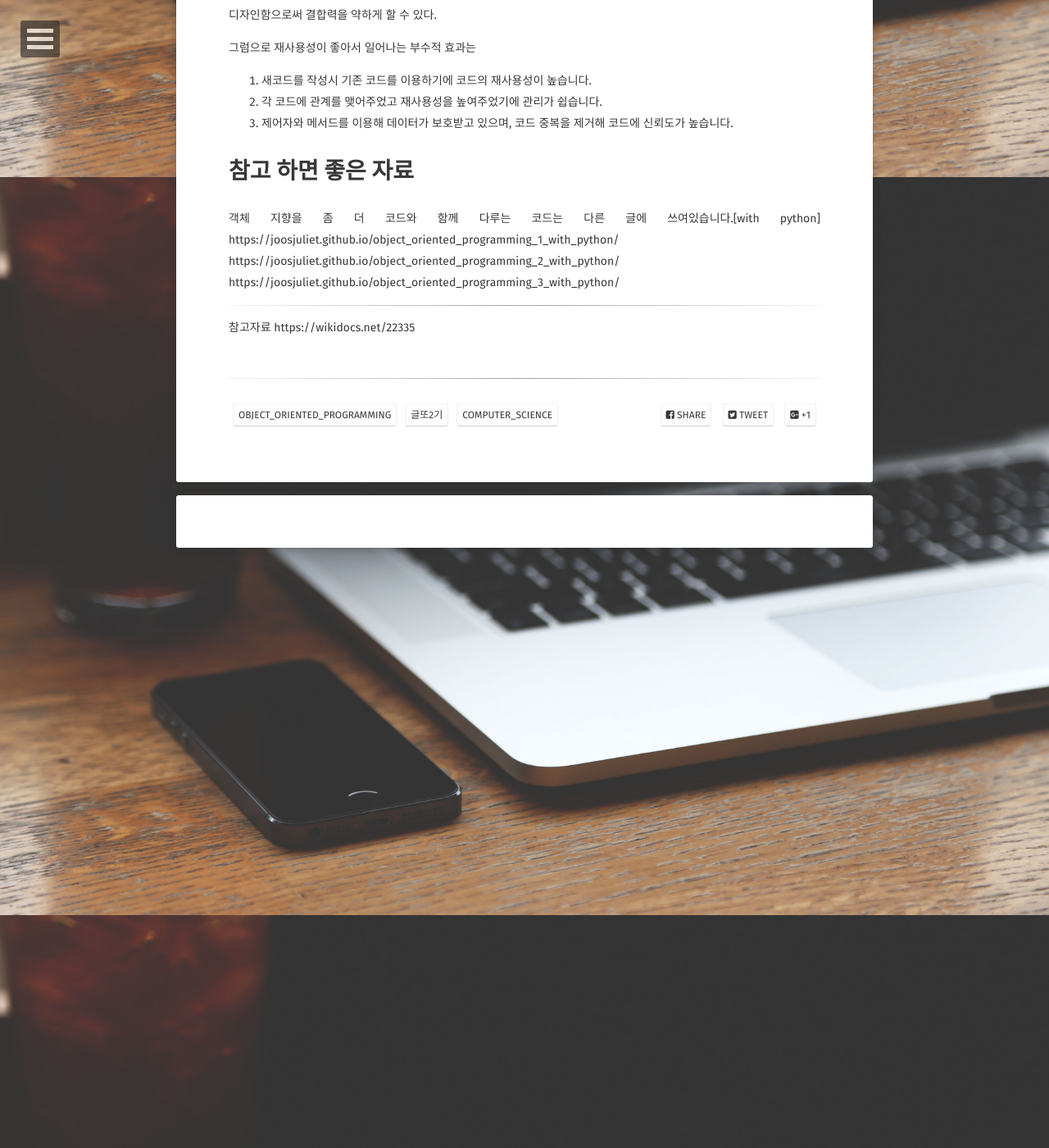
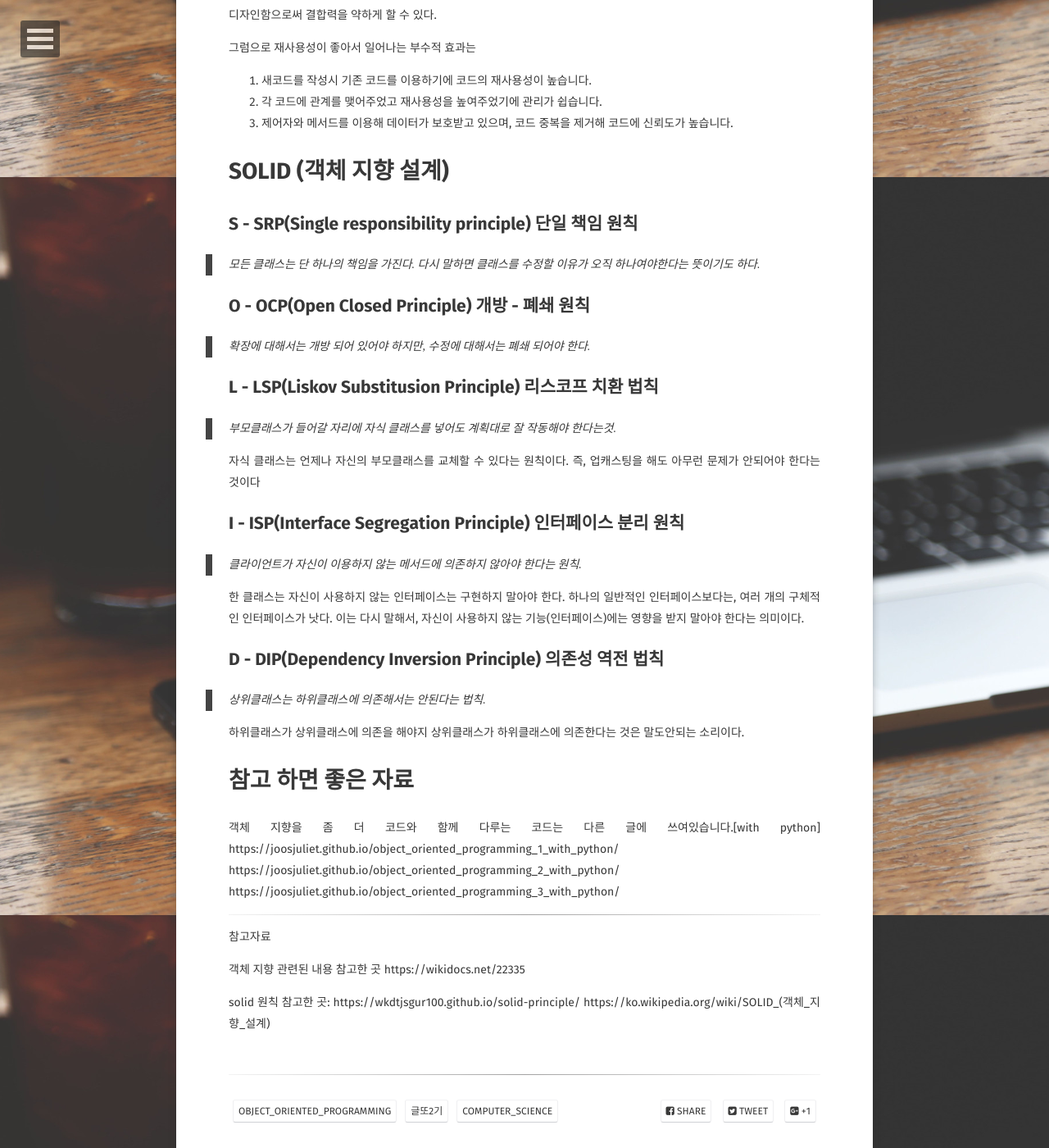
Before and after one commit to JoosJuliet/joosjuliet.github.io, a Jekyll site: the page built from _posts/2018-12-09-object_oriented_programming.md, in a window 1280 px wide and 1400 px high, scrolled down 1584 px. Shown: the whole window at 82% size. Built offline with Jekyll 4.4.1, drawn with Linux system fonts in a browser that asks for light colours; some web fonts are replaced.

Commit message:
solid원칙 추가

```diff
--- a/_posts/2018-12-09-object_oriented_programming.md
+++ b/_posts/2018-12-09-object_oriented_programming.md
@@ -56,6 +56,31 @@ S/W의 질을 향상하기 위해 강한 응집력(Strong Cohesion)과 약한
 2. 각 코드에 관계를 맺어주었고 재사용성을 높여주었기에 관리가 쉽습니다.
 3. 제어자와 메서드를 이용해 데이터가 보호받고 있으며, 코드 중복을 제거해 코드에 신뢰도가 높습니다.
 
+# SOLID (객체 지향 설계)
+
+## S - SRP(Single responsibility principle) 단일 책임 원칙
+
+> 모든 클래스는 단 하나의 책임을 가진다. 다시 말하면 클래스를 수정할 이유가 오직 하나여야한다는 뜻이기도 하다.
+
+## O - OCP(Open Closed Principle) 개방 - 폐쇄 원칙
+> 확장에 대해서는 개방 되어 있어야 하지만, 수정에 대해서는 폐쇄 되어야 한다.
+
+## L - LSP(Liskov Substitusion Principle) 리스코프 치환 법칙
+> 부모클래스가 들어갈 자리에 자식 클래스를 넣어도 계획대로 잘 작동해야 한다는것.
+
+자식 클래스는 언제나 자신의 부모클래스를 교체할 수 있다는 원칙이다.
+즉, 업캐스팅을 해도 아무런 문제가 안되어야 한다는 것이다
+
+## I - ISP(Interface Segregation Principle) 인터페이스 분리 원칙
+> 클라이언트가 자신이 이용하지 않는 메서드에 의존하지 않아야 한다는 원칙.
+
+한 클래스는 자신이 사용하지 않는 인터페이스는 구현하지 말아야 한다. 하나의 일반적인 인터페이스보다는, 여러 개의 구체적인 인터페이스가 낫다.
+이는 다시 말해서, 자신이 사용하지 않는 기능(인터페이스)에는 영향을 받지 말아야 한다는 의미이다.
+
+## D - DIP(Dependency Inversion Principle) 의존성 역전 법칙
+> 상위클래스는 하위클래스에 의존해서는 안된다는 법칙.
+
+하위클래스가 상위클래스에 의존을 해야지 상위클래스가 하위클래스에 의존한다는 것은 말도안되는 소리이다.
 
 # 참고 하면 좋은 자료
 
@@ -68,4 +93,10 @@ https://joosjuliet.github.io/object_oriented_programming_3_with_python/
 ---
 
 참고자료
+
+객체 지향 관련된 내용 참고한 곳
 https://wikidocs.net/22335
+
+solid 원칙 참고한 곳:
+https://wkdtjsgur100.github.io/solid-principle/
+https://ko.wikipedia.org/wiki/SOLID_(객체_지향_설계)
```
